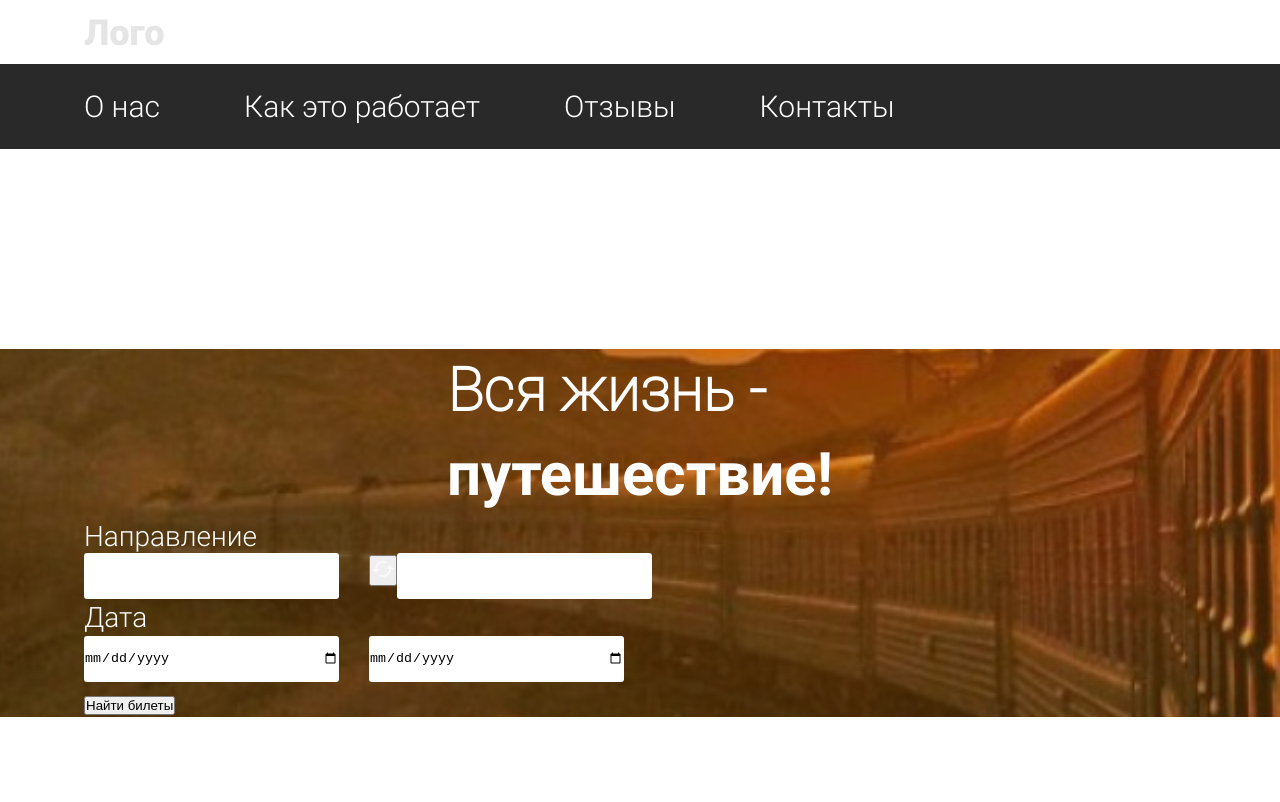
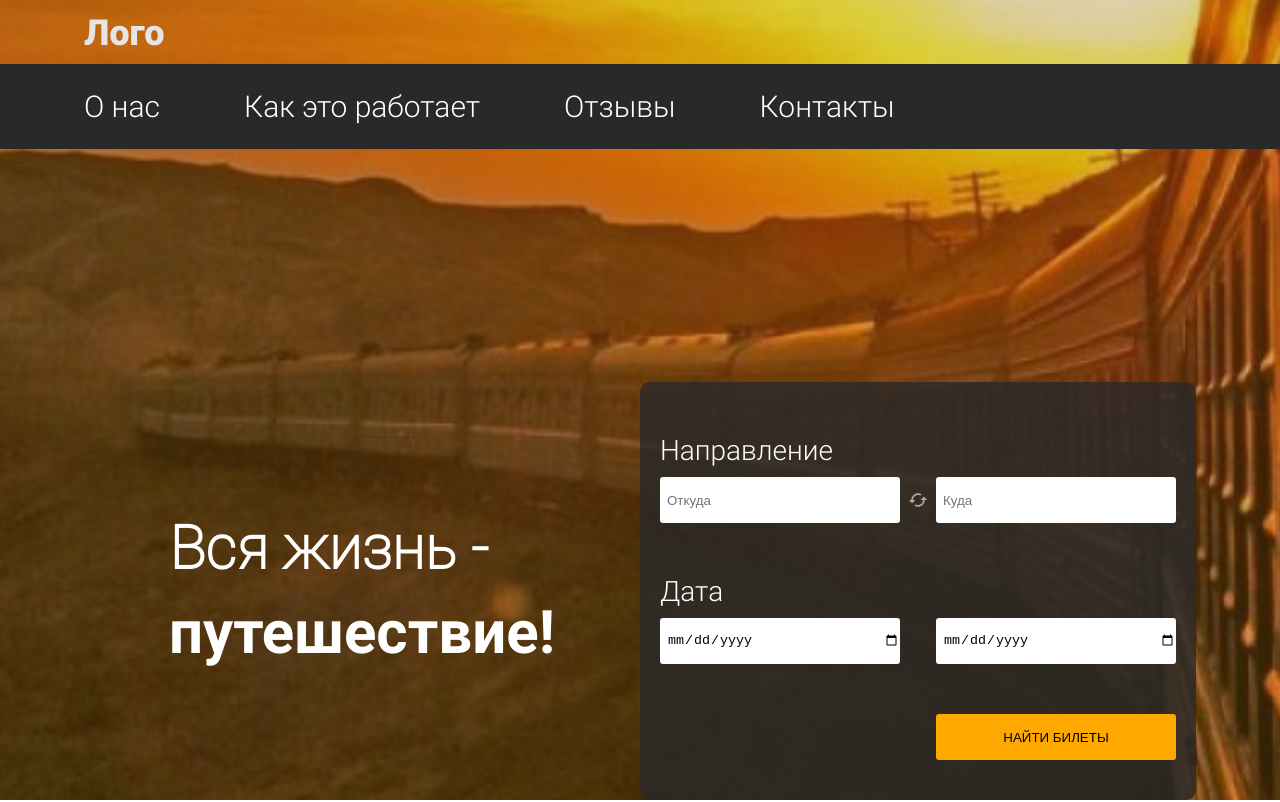
Before and after one commit to NickoSinnikov/fe_2_diplom, a React (Create React App) app: page / in a window 1280 px wide. Shown: the top 802 px of the page. Built offline with nearby package versions, Linux system fonts and the light colour scheme.

Commit message:
homepage

```diff
--- a/src/App.css
+++ b/src/App.css
@@ -28,10 +28,17 @@ button{
 }
 .container{
   width: 1112px;
-  margin: auto;
+  margin: 0 auto 0 auto;
 }
+.main{
+  display: flex;
+  flex-direction: column;
+  width: 100%;
+z-index: 0;
+
+}
+
 .App{
   display: flex;
   flex-direction: column;
-  width: 100%;
 }
--- a/src/components/HeaderFormDate.jsx
+++ b/src/components/HeaderFormDate.jsx
@@ -6,10 +6,10 @@ import Input from "./Input";
 export default function HeaderFormDate(props){
   return (
     <div className="form__blockDirection">
-      <Label className="form__lable">Дата</Label>
+      <Label>Дата</Label>
       <div className="input-block">
-        <Input type="date" />
-        <Input type="date"/>
+        <Input type="date" placeholer="ДД/ММ/ГГ"/>
+        <Input type="date" placeholer="ДД/ММ/ГГ"/>
       </div>
     </div>
   );
--- a/src/components/HeaderFormDirection.jsx
+++ b/src/components/HeaderFormDirection.jsx
@@ -7,11 +7,11 @@ import Swap from "./Swap";
 export default function HeaderFormDirection(props){
     return (
       <div className="form__blockDirection">
-        <Label className="form__lable">Направление</Label>
+        <Label>Направление</Label>
         <div className="input-block">
-          <Input />
+          <Input placeholder="Откуда"/>
           <Swap/>
-          <Input />
+          <Input placeholder="Куда"/>
         </div>
       </div>
     );
--- a/src/components/HomePage.jsx
+++ b/src/components/HomePage.jsx
@@ -5,7 +5,7 @@ import HomePageForm from "./HomePageForm";
 
 export default function HomePage(){
     return(
-        <main>
+        <main className="main">
             <HomePageForm/>
             <About/>
             <Faq/>
--- a/src/components/HomePageForm.jsx
+++ b/src/components/HomePageForm.jsx
@@ -17,7 +17,7 @@ export default function HomePageForm() {
         <form className="search__form">
           <HeaderFormDirection>YНаправление</HeaderFormDirection>
           <HeaderFormDate>Дата</HeaderFormDate>
-        <Button className="header__btn">Найти билеты</Button>
+          <Button className="btn-search">Найти билеты</Button>
         </form>
       </div>
     </section>
--- a/src/components/Input.jsx
+++ b/src/components/Input.jsx
@@ -2,6 +2,6 @@ import React from "react";
 
 export default function Input(props){
     return(
-        <input className="form__input" type={props.type}></input>
+        <input className="form__input" type={props.type} placeholder={props.placeholder}></input>
     )
 }
--- a/src/components/Swap.jsx
+++ b/src/components/Swap.jsx
@@ -1,10 +1,9 @@
 import React from "react";
-import swap from "../img/Swap.svg";
+
 
 export default function Swap(){
     return(
-        <button className="btn__swap">
-            <img className="img-swap" src={swap}/>
+        <button className="btn-swap">
         </button>
     )
 }
--- a/src/css/header.css
+++ b/src/css/header.css
@@ -1,8 +1,11 @@
 .App-header {
   width: 100%;
 
-
   background-position: center;
+  position: absolute;
+	top:0;
+	left:0;
+	z-index: 1;
 }
 
 .header__logo {
@@ -41,9 +44,6 @@
   font-family: 'Roboto-Bold';
 }
 
-.header__block {
-
-}
 
 .header__title {
   margin: auto;
@@ -51,34 +51,3 @@
   justify-content: center;
   line-height: 84.3px;
 }
-
-/* Search form*/
-.header__form{
-	display: flex;
-	flex-direction: column;
-
-	padding: 79px 24px 60px 21px;
-
-	background-color: rgba(41, 41, 41, 0.8);
-	border-radius: 10px;
-}
-
-.form-block{
-	display: flex;
-	flex-direction: column;
-}
-
-.form__input{
-	width:255px;
-	height: 46px;
-
-	border: none;
-	border-radius: 3px;
-	margin-right: 30px;
-}
-
-.form__lable{
-	font-family: "Roboto";
-	color:white;
-	font-size: 28px;
-}
--- a/src/css/main-section.css
+++ b/src/css/main-section.css
@@ -1,84 +1,157 @@
 /** Form **/
-.home-page-form{
+.home-page-form {
 	background: url(../img/bg-header.png) center no-repeat;
+	width: 100%;
+	height: 100vh;
+	display: flex;
+	flex-direction: row;
+	align-items: flex-end;
 }
-.form-block{
-margin-top: 200px;
-  display: flex;
+
+.form-block {
+	display: flex;
+	flex-direction: row;
+	flex-wrap: nowrap;
 
 }
+
+.search__form {
+	display: flex;
+	flex-direction: column;
+	width: 50%;
+	padding: 50px 20px 40px 20px;
+	background-color: rgba(41, 41, 41, 0.8);
+	border-radius: 10px;
+
+}
+
+.form__input {
+	width: 240px;
+	height: 46px;
+	border: none;
+	border-radius: 3px;
+	padding-left: 7px;
+}
+
+.input-block {
+	width: 100%;
+
+	display: flex;
+	justify-content: space-between;
+
+	margin-top: 10px;
+	margin-bottom: 50px;
+
+}
+
+.form__lable {
+	font-family: "Roboto";
+	color: rgb(255, 255, 255);
+	font-size: 28px;
+}
+
+.btn-swap {
+	height: 20px;
+	width: 20px;
+	margin: auto 0 auto 0;
+	background: no-repeat center url(../img/Swap.svg);
+	background-size:cover ;
+	border: none;
+
+}
+
+.btn-search{
+	height: 46px;
+	width: 240px;
+	align-self: flex-end;
+	background-color: #FFA800;
+	border: none;
+	border-radius: 3px;
+	text-transform: uppercase;
+}
+
+.btn-search:hover{
+	box-shadow: 0px 4px 4px rgba(0, 0, 0, 0.719);
+}
+
+
+
+
+
 /** about us */
 
-.section__container{
-padding-top: 118px;
-padding-bottom: 88px;
+.section__container {
+	padding-top: 118px;
+	padding-bottom: 88px;
 }
 
-.section__title{
+.section__title {
 	font-size: 36px;
 	text-transform: uppercase;
 
 	margin-bottom: 30px;
 }
 
-.section__text{
+.section__text {
 	border-left: solid 9px rgba(255, 168, 0, 1);
 	padding-left: 15px;
 	margin-bottom: 10px;
 }
 
-.section__text p{
+.section__text p {
 	margin-bottom: 20px;
 }
 
-.section__text-bold{
+.section__text-bold {
 	font-weight: bold;
 }
 
 /** Working */
 
-.section__working{
+.section__working {
 	background-image: url(../img/bg-working.png);
 	background-position: center;
 	margin-bottom: 123px;
 }
 
-.working__container{
+.working__container {
 	padding-top: 46px;
 	padding-bottom: 85px;
 	display: flex;
 	flex-direction: column;
 }
-.section__header{
+
+.section__header {
 	display: flex;
 	justify-content: space-between;
-margin-bottom: 80px;
+	margin-bottom: 80px;
 }
-.working__btn{
+
+.working__btn {
 	width: 254px;
 	height: 46px;
 	background-color: rgba(0, 0, 0, 0);
 	border: solid 1px white;
-	border-radius: 5px	;
+	border-radius: 5px;
 	color: white;
 	font-weight: 600;
 	font-size: 18px;
 }
 
-.section__title-white{
-	color:white;
+.section__title-white {
+	color: white;
 }
 
-.working__list{
+.working__list {
 	display: flex;
 	padding: 0 150px 0 150px;
 	justify-content: space-around;
 
 }
 
-.list__item{
+.list__item {
 	/*! откорректировать ширину */
-	width:200px;
+	width: 200px;
 
 
 	text-align: center;
@@ -87,34 +160,36 @@ margin-bottom: 80px;
 	font-size: 18px;
 }
 
-.item__image{
-	width:130px;
+.item__image {
+	width: 130px;
 	height: 130px;
 	margin: auto;
 	margin-bottom: 25px;
 }
 
-.item__image img{
+.item__image img {
 	width: 100%;
 	height: 100%;
 }
 
 /** Reviews */
 
-.reviews, .review{
+.reviews,
+.review {
 	display: flex;
 }
 
-.reviews{
+.reviews {
 	justify-content: space-between;
 	width: 100%;
 	position: relative;
 }
 
-.review{
+.review {
 	width: 40%;
 }
-.review__image{
+
+.review__image {
 	min-width: 160px;
 	height: 160px;
 	border-radius: 1px;
@@ -122,35 +197,35 @@ margin-bottom: 80px;
 	margin-right: 15px;
 }
 
-.review__image img{
+.review__image img {
 	width: 100%;
 	height: 100%;
 }
 
-.review__author{
-	font-size:20px;
+.review__author {
+	font-size: 20px;
 	margin-bottom: 20px;
 }
 
-.review__text{
+.review__text {
 	font-family: "Roboto-Italic";
 	font-size: 16px;
 	color: rgb(146, 143, 148);
 }
 
-.quotes{
+.quotes {
 	font-family: "Roboto";
 	color: rgb(146, 143, 148);
 	font-size: 36px;
 }
 
-.reviews__nav{
+.reviews__nav {
 	display: flex;
 	justify-content: center;
 	margin-top: 100px;
 }
 
-.reviews__circle{
+.reviews__circle {
 	display: inline-block;
 
 	width: 18px;
@@ -160,6 +235,6 @@ margin-bottom: 80px;
 
 }
 
-.reviews__circle-active{
+.reviews__circle-active {
 	background: rgba(196, 196, 196, 1);
 }
```
Lines whose indentation alone changed are shown as unchanged.
